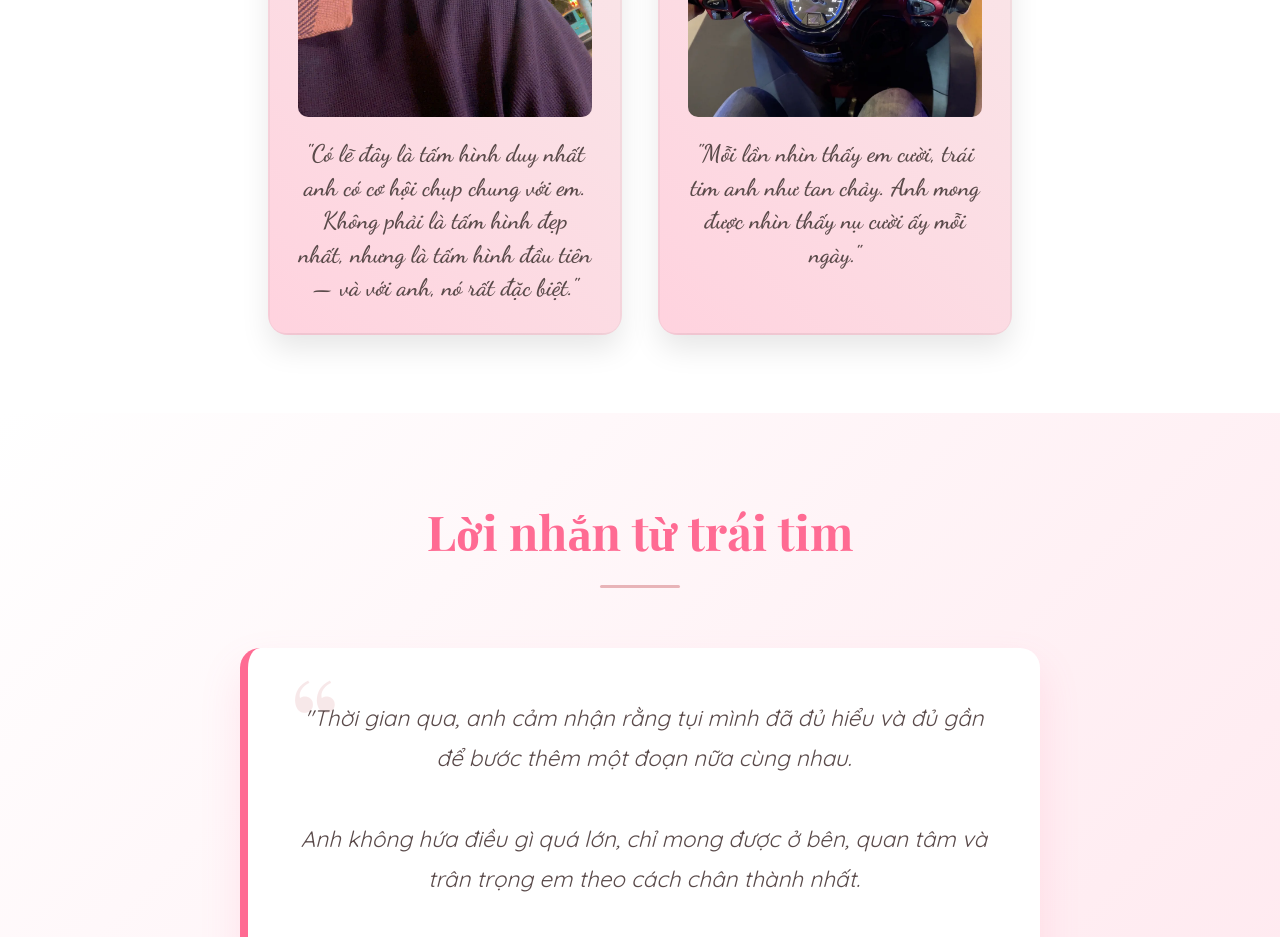
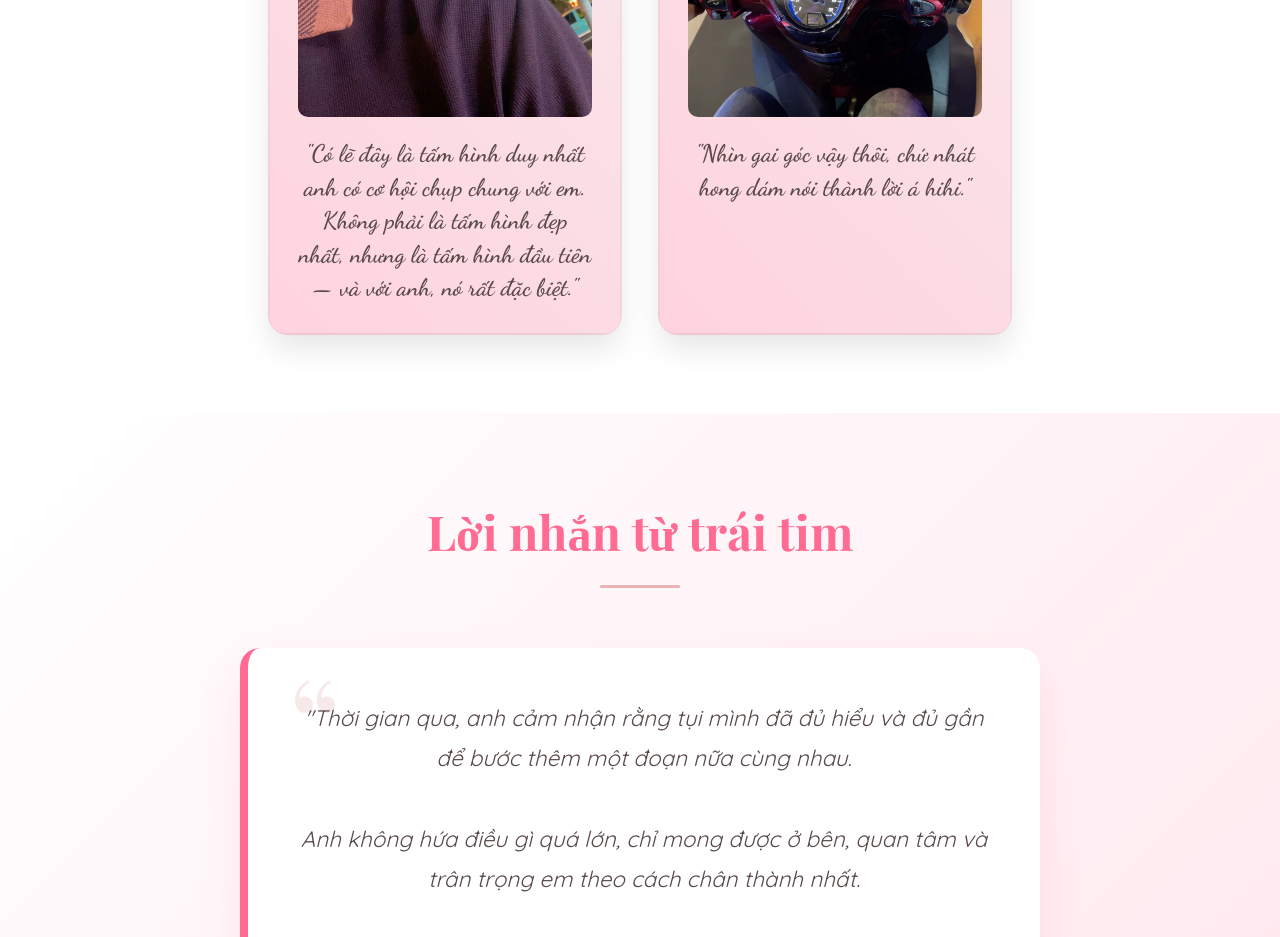
Before and after one commit to DucCoder187/danh-cho-em, a plain HTML site: page index.html in a window 1280 px wide. Shown: the part 1240-2177 px from the top of the page. Drawn offline with nearby package versions, Linux system fonts and the light colour scheme; a web font is replaced by a local one.

Commit message:
Update index.html

```diff
--- a/index.html
+++ b/index.html
@@ -487,7 +487,7 @@
                 </div>
                 <div class="photo-frame" data-aos="zoom-in" data-aos-delay="400">
                     <img src="IMG_5463.png" alt="Kỷ niệm 2">
-                    <p class="photo-caption">"Mỗi lần nhìn thấy em cười, trái tim anh như tan chảy. Anh mong được nhìn thấy nụ cười ấy mỗi ngày."</p>
+                    <p class="photo-caption">"Nhìn gai góc vậy thôi, chứ nhát hong dám nói thành lời á hihi."</p>
                 </div>
             </div>
         </div>
```
